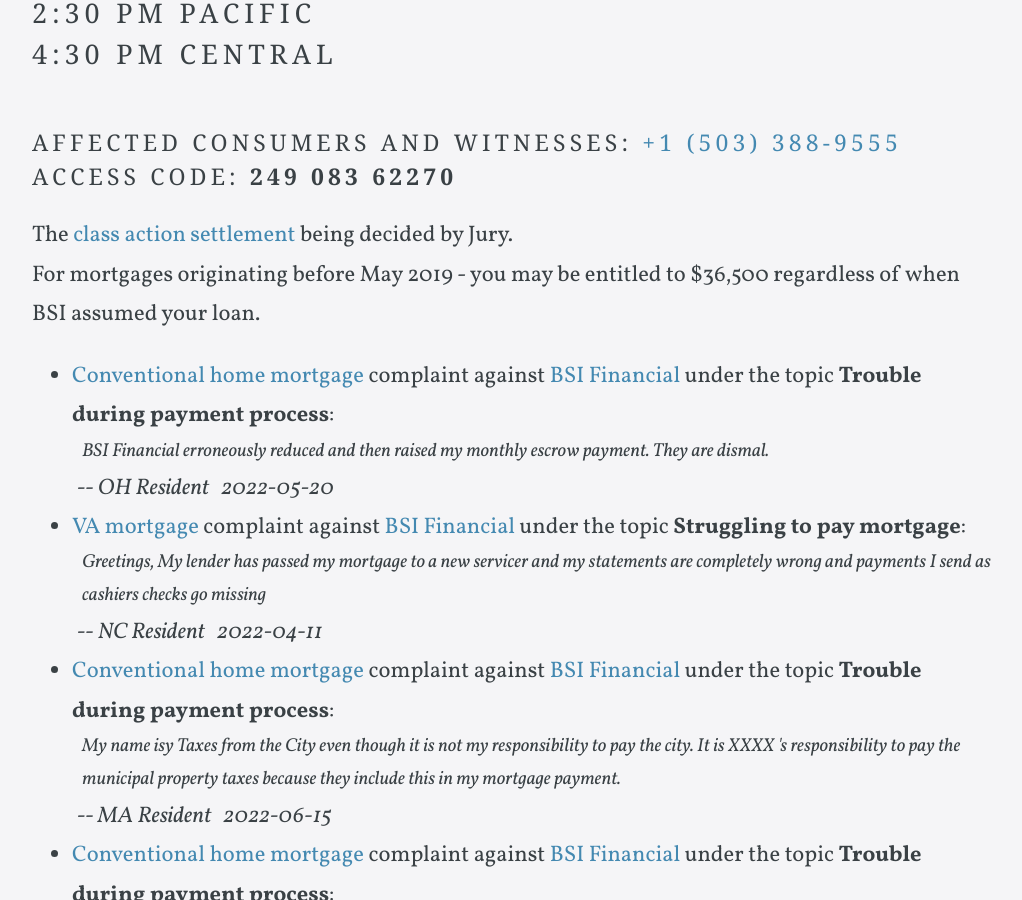
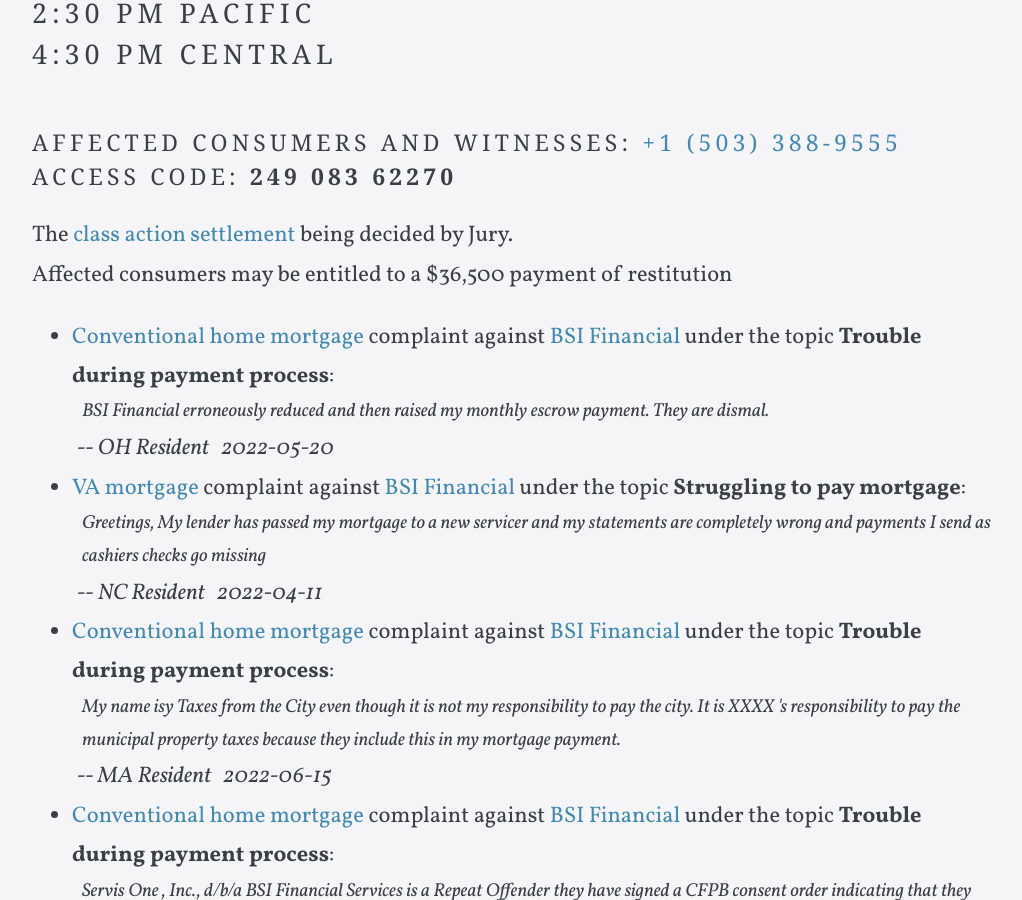
Before and after one commit to legalluminary/legalluminary.github.io, a Jekyll site: the page built from index.html, in a window 1280 px wide and 900 px high, scrolled down 701 px. Shown: the whole window, without its empty margins (128-1150 px from the left). Built offline with Jekyll 4.4.1, drawn with Linux system fonts in a browser that asks for light colours; some web fonts are replaced; the list of posts is cut into pages by our own code.

Commit message:
modified:   index.html

```diff
--- a/index.html
+++ b/index.html
@@ -6,7 +6,7 @@
 <h3>Wednesday November 8th 2023 <br /> 5:30 PM Eastern <br /> 2:30 PM Pacific <br /> 4:30 PM Central</h3>
 <h4>Affected Consumers and Witnesses: <a href="tel:+15033889555;24908362270">+1 (503) 388-9555</a><br> Access Code: <strong>249 083 62270</strong></h4>
 <p>The <a href="https://files.consumerfinance.gov/f/documents/cfpb_servis-one-inc-BSI-financial-services_consent-order_2019-05.pdf" target="_blank">class action settlement</a> being decided by Jury. <br />
-  For mortgages originating before May 2019 - you may be entitled to $36,500 regardless of when BSI assumed your loan.</p>
+  Affected consumers may be entitled to a $36,500 payment of restitution</p>
 <ul>
 {% for complaint in site.data.complaints %}
 
```
